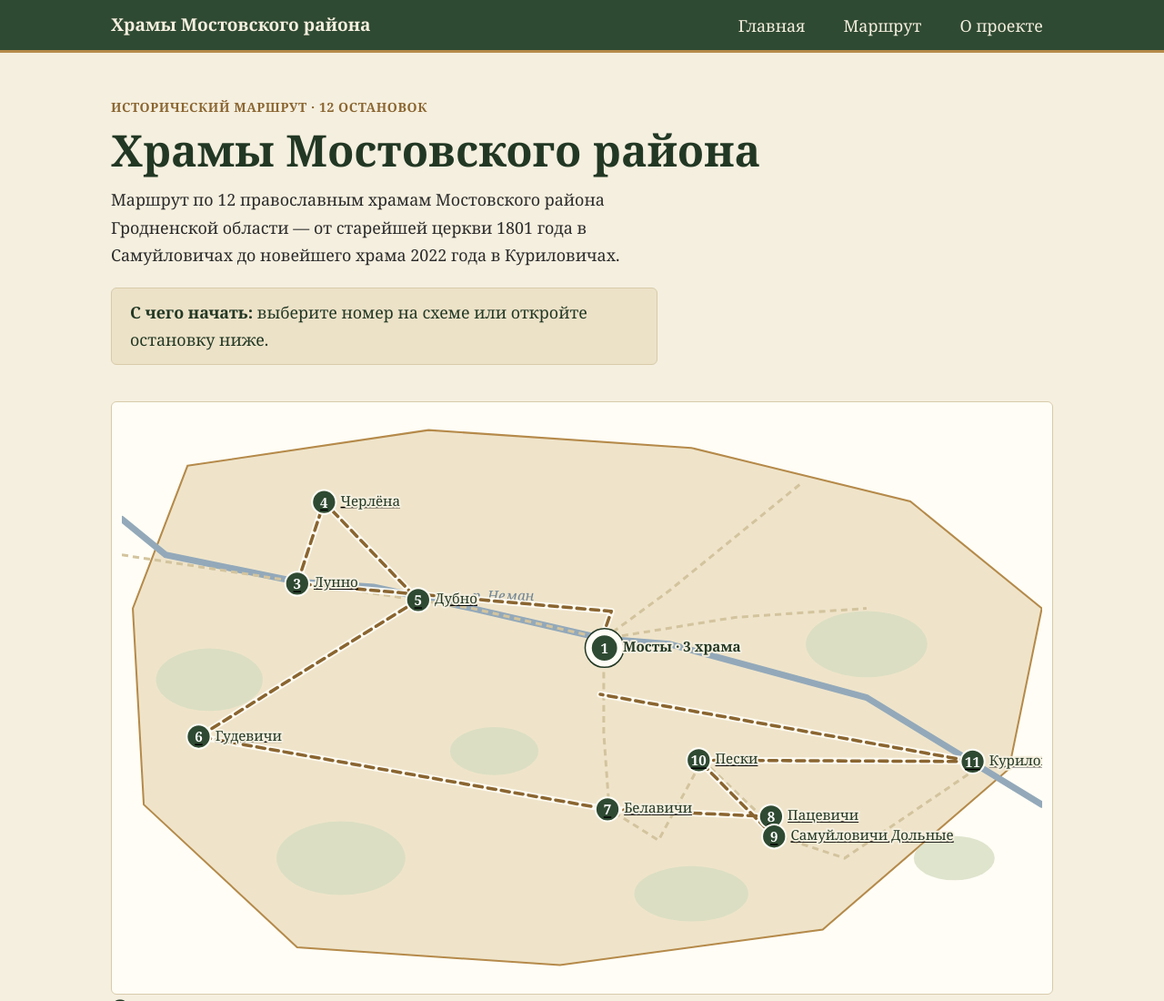
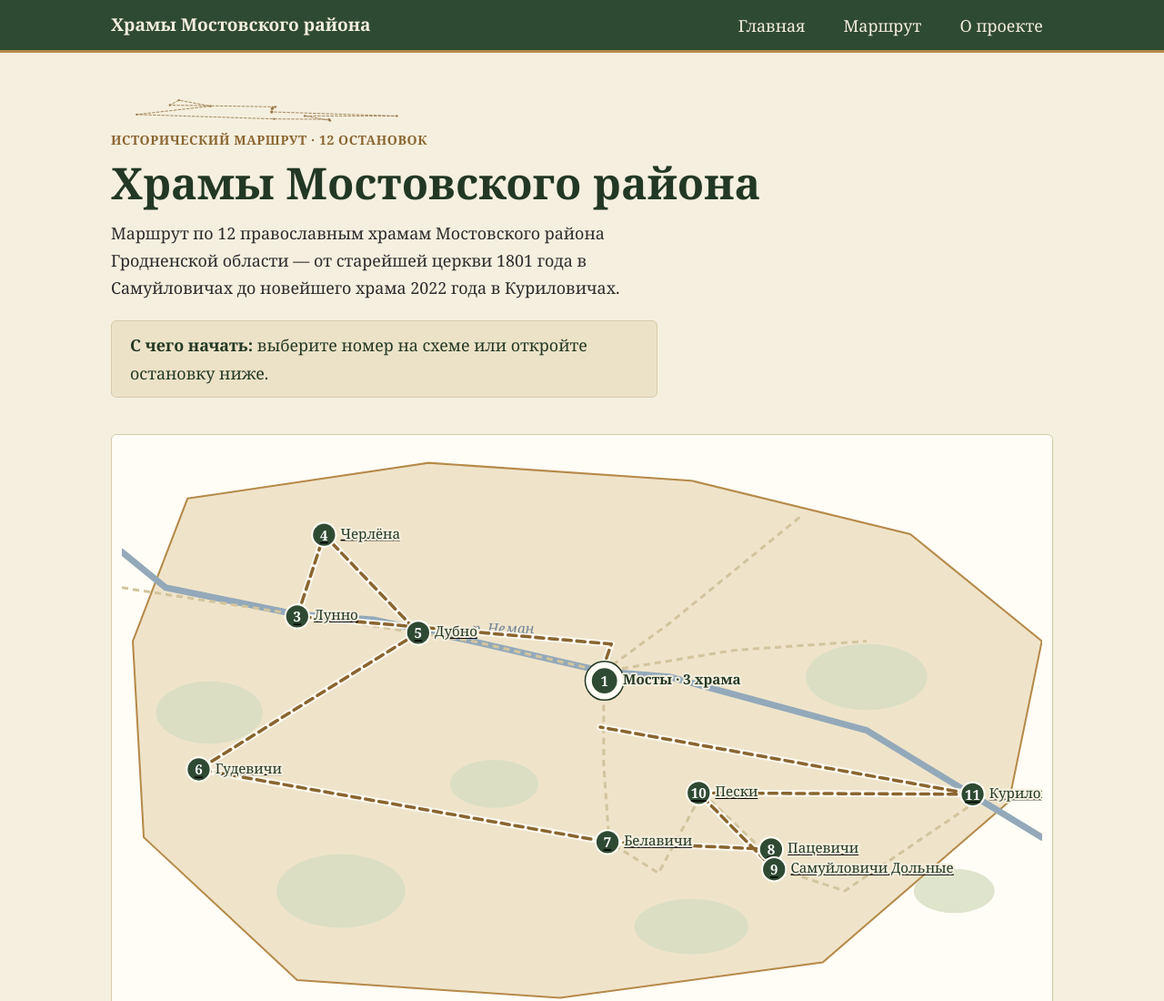
Before and after one commit to youlianvr/mostovsky-churches, a plain HTML site: page index.html in a window 1280 px wide. Shown: the top 1100 px of the page at 91% size. Drawn offline with Linux system fonts and the light colour scheme.

Commit message:
Decorative route-line ribbon in the hero, reusing existing map geometry
Stage 6 of the design revision. A small dashed ochre line with 12 stop
dots, projected from the same coordinates as the schema. Purely
decorative (aria-hidden), no new assets; gives the text-only hero a
visual anchor.

🤖 Generated with Codebuff
Co-Authored-By: Codebuff <noreply@codebuff.com>

```diff
--- a/css/style.css
+++ b/css/style.css
@@ -290,6 +290,25 @@ a:hover { color: var(--color-ochre-deep); }
   letter-spacing: 0.04em;
   text-transform: uppercase;
 }
+.hero-ribbon {
+  display: block;
+  width: min(100%, 340px);
+  height: auto;
+  margin: 0 0 var(--space-xs);
+  opacity: 0.85;
+}
+.hero-ribbon-line {
+  fill: none;
+  stroke: var(--color-ochre-deep);
+  stroke-width: 2.5;
+  stroke-dasharray: 8 6;
+  stroke-linecap: round;
+}
+.hero-ribbon circle { fill: var(--color-ochre-deep); }
+@media (prefers-reduced-motion: no-preference) {
+  .hero-ribbon { transition: opacity 0.3s ease; }
+}
+
 .hero-guide {
   max-width: 60ch;
   padding: var(--space-sm) var(--space-md);
--- a/index.html
+++ b/index.html
@@ -6,7 +6,7 @@
   <title>Храмы Мостовского района</title>
   <meta name="description" content="Маршрут по 12 православным храмам Мостовского района Гродненской области: их история и факты.">
   <link rel="icon" type="image/svg+xml" href="img/favicon.svg">
-  <link rel="stylesheet" href="css/style.css?v=13">
+  <link rel="stylesheet" href="css/style.css?v=14">
 </head>
 <body>
   <header class="site-header">
@@ -38,7 +38,7 @@
   <script src="js/router.js"></script>
   <script src="js/map-geometry.js"></script>
   <script src="js/map.js?v=10"></script>
-  <script src="js/views.js?v=12"></script>
+  <script src="js/views.js?v=14"></script>
   <script src="js/app.js"></script>
 </body>
 </html>
--- a/js/views.js
+++ b/js/views.js
@@ -81,6 +81,30 @@
       });
     });
   }
+  /* Decorative route-line ribbon for the hero: same projected points as the
+     big schema, squashed and rendered as a dashed ochre line with stops. */
+  function heroRibbonHtml() {
+    if (!window.ChurchMapGeometry) { return ""; }
+    var G = window.ChurchMapGeometry;
+    var pts = ROUTE.map(function (slug) {
+      var c = R.findChurchBySlug(slug);
+      var p = G.project(c.coords.lat, c.coords.lon);
+      return { x: p.x, y: p.y };
+    });
+    var w = 1000, h = 90, sx = w / G.W;
+    var minY = Math.min.apply(null, pts.map(function (p) { return p.y; }));
+    var maxY = Math.max.apply(null, pts.map(function (p) { return p.y; }));
+    var sy = (h - 24) / Math.max(maxY - minY, 1);
+    var flat = pts.map(function (p) {
+      return (p.x * sx).toFixed(1) + "," + (12 + (p.y - minY) * sy).toFixed(1);
+    });
+    var dots = flat.map(function (xy, i) {
+      var coord = xy.split(",");
+      return '<circle cx="' + coord[0] + '" cy="' + coord[1] + '" r="' + (i === 0 || i === flat.length - 1 ? 5 : 3.5) + '"/>';
+    }).join("");
+    return '<svg class="hero-ribbon" viewBox="0 0 ' + w + ' ' + h + '" aria-hidden="true" focusable="false">' +
+      '<polyline class="hero-ribbon-line" points="' + flat.join(" ") + '"/>' + dots + '</svg>';
+  }
   function renderHome() {
     var app = resolveApp();
     if (!app) { return; }
@@ -89,7 +113,7 @@
       return '<li data-slug="' + church.slug + '"><span class="route-step">' + (index + 1) + '</span>' + markerHtml(church) +
         '<a class="route-name" href="#/' + church.slug + '">' + escapeHtml(church.name) + '</a><span class="route-settlement">' + escapeHtml(church.settlement) + '</span><a class="btn btn-ghost" href="#/' + church.slug + '">Открыть</a></li>';
     }).join("");
-    app.innerHTML = '<section class="hero"><p class="eyebrow">Исторический маршрут · 12 остановок</p><h1>Храмы Мостовского района</h1><p>Маршрут по 12 православным храмам Мостовского района Гродненской области — от старейшей церкви 1801 года в Самуйловичах до новейшего храма 2022 года в Куриловичах.</p><p class="hero-guide"><strong>С чего начать:</strong> выберите номер на схеме или откройте остановку ниже.</p></section><section class="map-schema" aria-label="Схема маршрута"><div class="legend"><span class="legend-item"><span class="marker-sample orthodox"></span> православный храм</span></div></section><section><h2>Остановки маршрута</h2><ol class="route-list">' + items + '</ol></section>';
+    app.innerHTML = '<section class="hero">' + heroRibbonHtml() + '<p class="eyebrow">Исторический маршрут · 12 остановок</p><h1>Храмы Мостовского района</h1><p>Маршрут по 12 православным храмам Мостовского района Гродненской области — от старейшей церкви 1801 года в Самуйловичах до новейшего храма 2022 года в Куриловичах.</p><p class="hero-guide"><strong>С чего начать:</strong> выберите номер на схеме или откройте остановку ниже.</p></section><section class="map-schema" aria-label="Схема маршрута"><div class="legend"><span class="legend-item"><span class="marker-sample orthodox"></span> православный храм</span></div></section><section><h2>Остановки маршрута</h2><ol class="route-list">' + items + '</ol></section>';
     var schema = document.querySelector(".map-schema");
     if (schema && window.ChurchMap) { window.ChurchMap.renderSchema(schema); }
     wireMapListSync(schema);
```
Also changed, not shown: about.html (+2 -2 lines).
